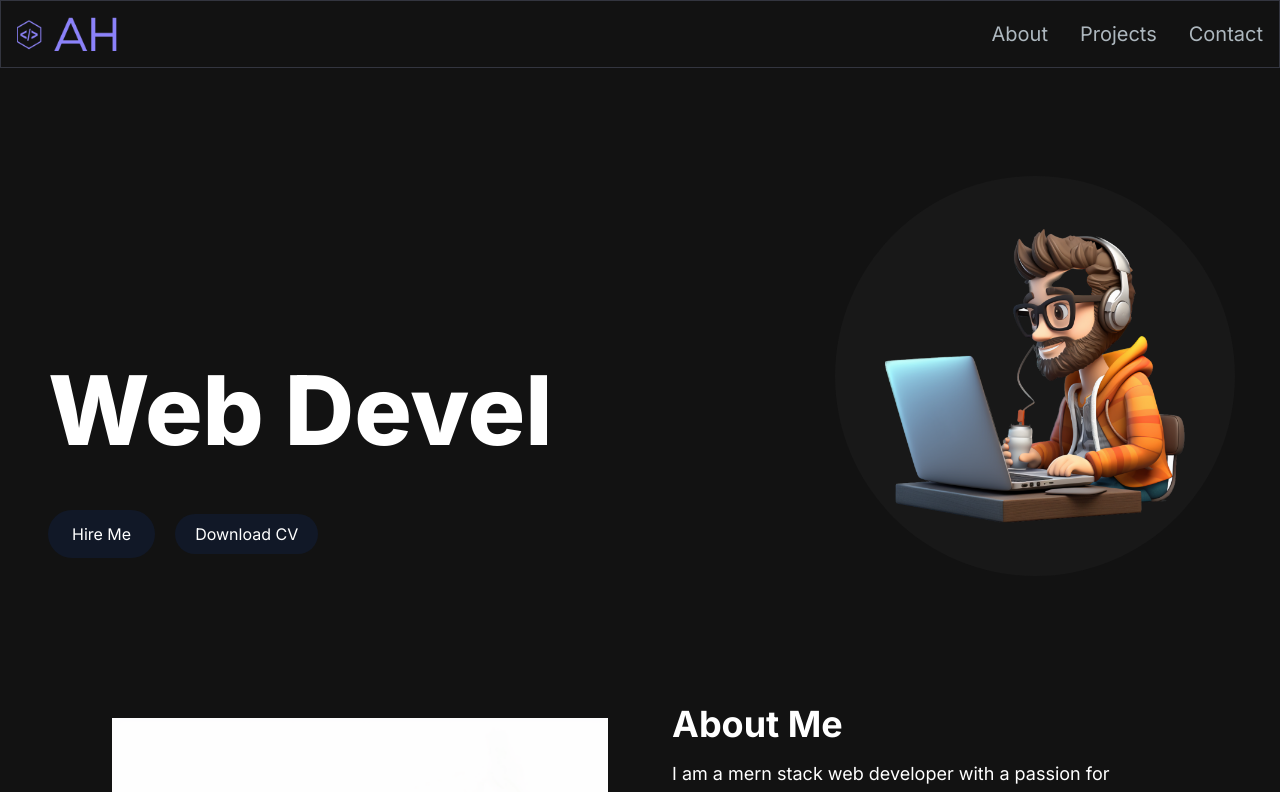
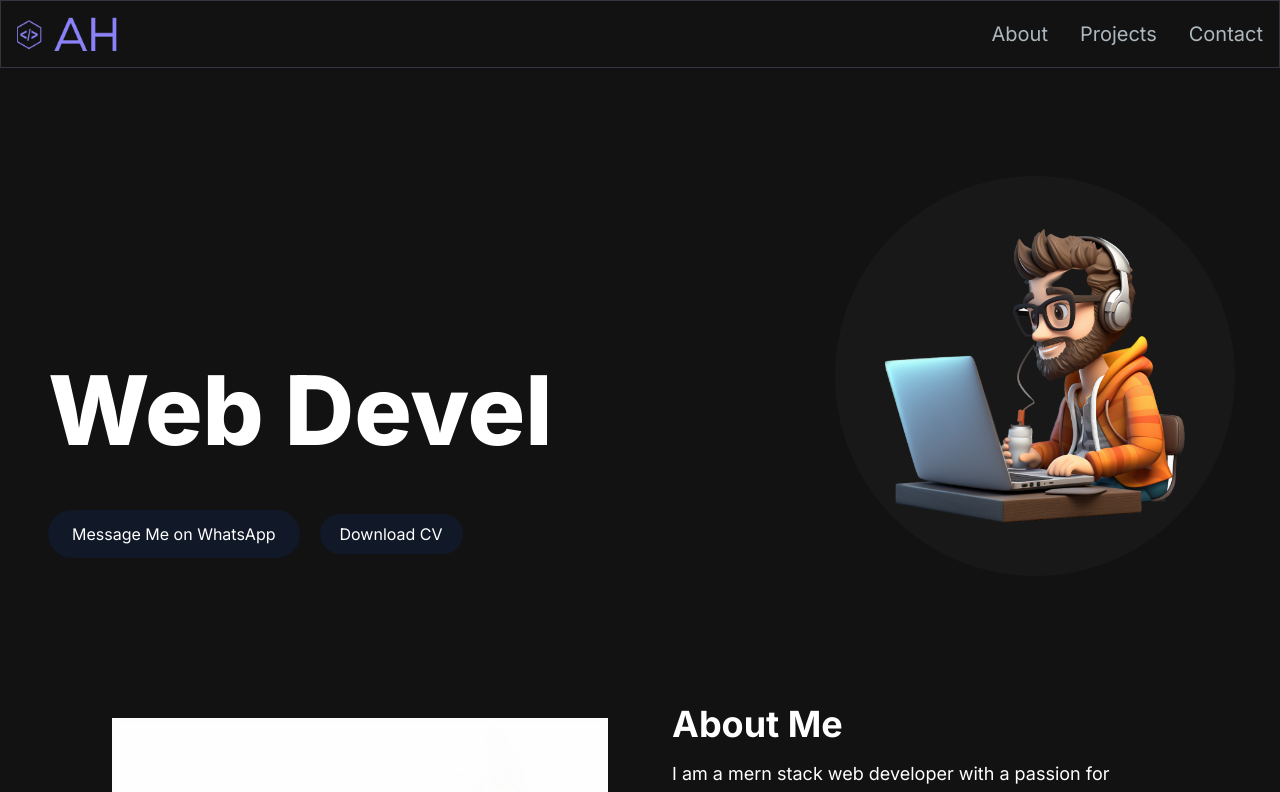
Before and after one commit to Ah815/My-portfolio, a Next.js app: page / in a window 1280 px wide. Shown: the top 792 px of the page. Built offline with nearby package versions, Linux system fonts and the light colour scheme.

Commit message:
add whatsapp link

```diff
--- a/src/app/components/HeroSection.jsx
+++ b/src/app/components/HeroSection.jsx
@@ -25,7 +25,6 @@ const HeroSection = () => {
                 "Ahmed",
                 150,
                 "Web Developer",
-
               ]}
               wrapper="span"
               speed={10}
@@ -33,11 +32,14 @@ const HeroSection = () => {
             />
           </h1>
           <div>
+            {/* WhatsApp Messaging Button */}
             <Link
-              href="/#contact"
+              href="https://wa.me/+923222972285?text=Hello%20Ahmed,%20I%20would%20like%20to%20discuss%20a%20project%20with%20you." // Replace with your phone number
               className="px-6 inline-block py-3 w-full sm:w-fit rounded-full mr-4 bg-gradient-to-br from-primary-500 to-secondary-500 bg-gray-900 hover:bg-slate-800  text-white"
+              target="_blank"
+              rel="noopener noreferrer"
             >
-              Hire Me
+              Message Me on WhatsApp
             </Link>
             <Link
               href="/"
```
